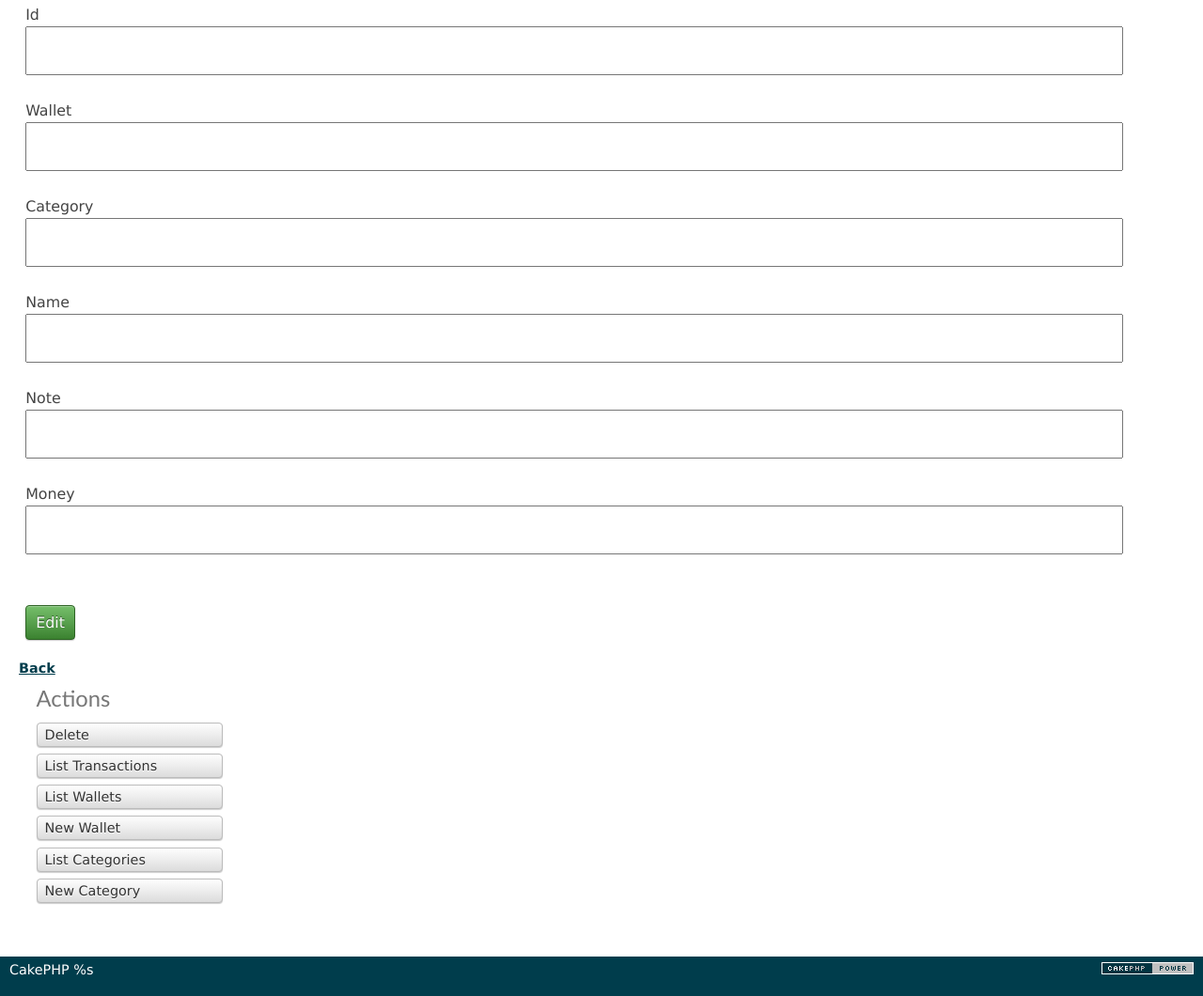
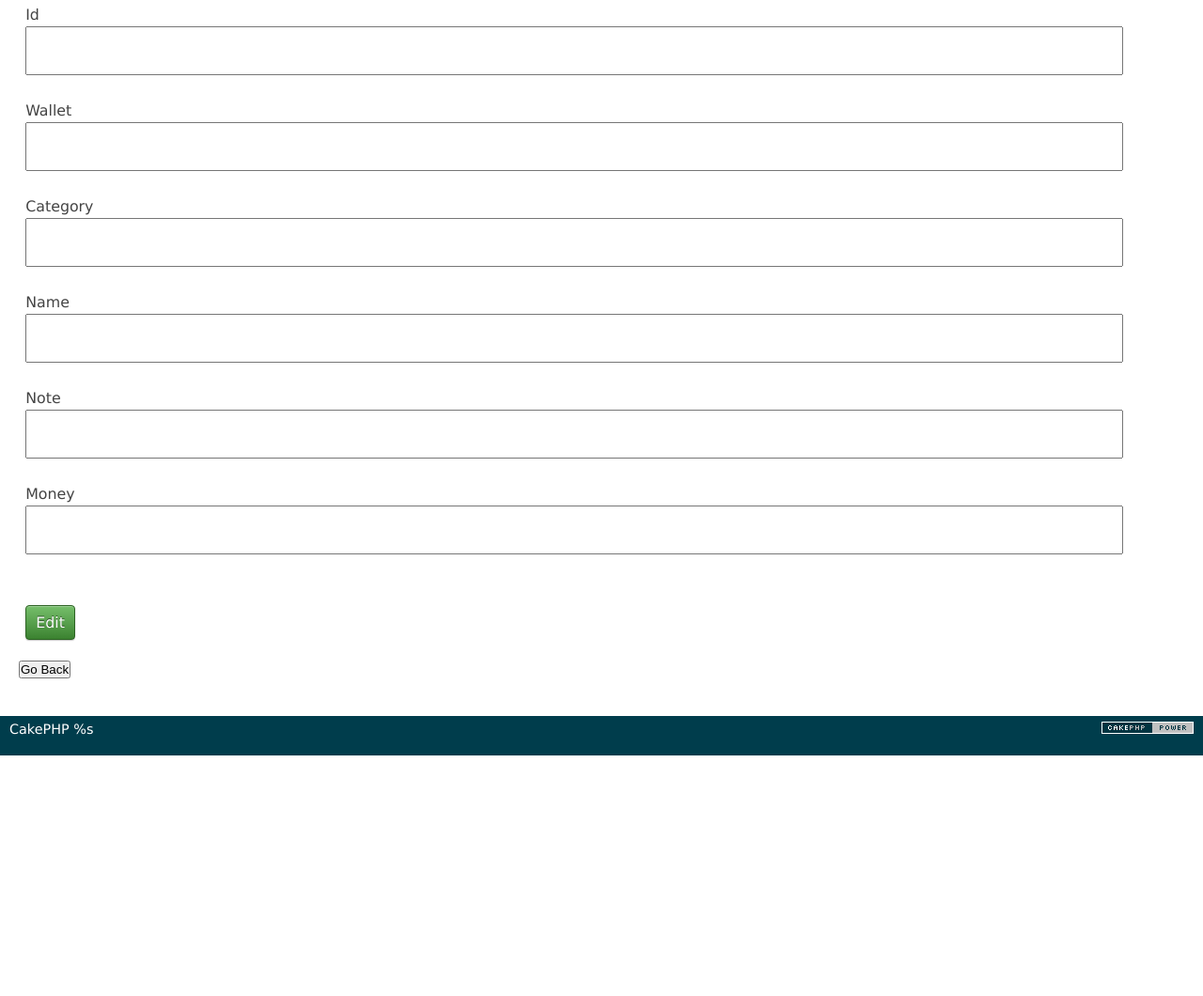
Before and after one commit to manhgd94/money-lover, a CakePHP app: the page made by app/View/Transactions/edit.ctp in a window 1280 px wide. Shown: the part 98-1158 px from the top of the page at 94% size. After the commit the page ends 902 px from the top, so only its background shows below. Run offline with PHP 8.4 and a stand-in for CakePHP, Linux system fonts and the light colour scheme; the template is opened without the code that fills it, so the values that code supplies are empty; form fields are guessed from the names that the template uses; some libraries are stand-ins or nearby versions.

Commit message:
change button go back

```diff
--- a/app/View/Categories/edit.ctp
+++ b/app/View/Categories/edit.ctp
@@ -25,7 +25,7 @@
     <br>
     <?php
       echo $this->Form->submit(__('Edit',true), array('class'=>'btn btn-success'));
-      echo $this->Html->link(__('Back'),   array('action' => 'index'), array('class' => 'btn btn-info'));
+      echo "<button class='btn btn-default' onclick='goBack()'>Go Back</button>";
       echo $this->Form->end();
     ?>
     </div>
--- a/app/View/Categories/view.ctp
+++ b/app/View/Categories/view.ctp
@@ -22,7 +22,7 @@
           <?php endif ?>
         </tr>
       </table>
-      <?php echo $this->Html->link(__('Back'),   array('action' => 'index'), array('class' => 'btn btn-info')); ?>
+      <?php echo "<button class='btn btn-default' onclick='goBack()'>Go Back</button>"; ?>
     </div>
   </div>
 </div>
--- a/app/View/Transactions/add.ctp
+++ b/app/View/Transactions/add.ctp
@@ -15,7 +15,7 @@
     <br>
     <?php
       echo $this->Form->submit(__('Create',true), array('class' => 'btn btn-success'));
-      echo $this->Html->link(__('Back'),   array('action' => 'index'), array('class' => 'btn btn-info'));
+      echo "<button class='btn btn-default' onclick='goBack()'>Go Back</button>";
       echo $this->Form->end();
     ?>
     </div>
--- a/app/View/Transactions/edit.ctp
+++ b/app/View/Transactions/edit.ctp
@@ -16,20 +16,9 @@
     <br>
     <?php
       echo $this->Form->submit(__('Edit',true), array('class'=>'btn btn-success'));
-      echo $this->Html->link(__('Back'),   array('action' => 'index'), array('class' => 'btn btn-info'));
+      echo "<button class='btn btn-default' onclick='goBack()'>Go Back</button>";
       echo $this->Form->end();
     ?>
     </div>
   </div>
 </div>
-<div class="actions">
-  <h3><?php echo __('Actions'); ?></h3>
-  <ul>
-    <li><?php echo $this->Form->postLink(__('Delete'), array('action' => 'delete', $this->Form->value('Transaction.id')), array('confirm' => __('Are you sure you want to delete # %s?', $this->Form->value('Transaction.id')))); ?></li>
-    <li><?php echo $this->Html->link(__('List Transactions'), array('action'     => 'index')); ?></li>
-    <li><?php echo $this->Html->link(__('List Wallets'),      array('controller' => 'wallets',    'action' => 'index')); ?> </li>
-    <li><?php echo $this->Html->link(__('New Wallet'),        array('controller' => 'wallets',    'action' => 'add')); ?> </li>
-    <li><?php echo $this->Html->link(__('List Categories'),   array('controller' => 'categories', 'action' => 'index')); ?> </li>
-    <li><?php echo $this->Html->link(__('New Category'),      array('controller' => 'categories', 'action' => 'add')); ?> </li>
-  </ul>
-</div>
--- a/app/View/Transactions/view.ctp
+++ b/app/View/Transactions/view.ctp
@@ -34,7 +34,7 @@
           <td><?php echo h($transaction['Transaction']['modified']); ?></td>
         </tr>
       </table>
-      <?php echo $this->Html->link(__('Back'),   array('action' => 'index'), array('class' => 'btn btn-info')); ?>
+      <?php echo "<button class='btn btn-default' onclick='goBack()'>Go Back</button>"; ?>
     </div>
   </div>
 </div>
--- a/app/View/Users/add.ctp
+++ b/app/View/Users/add.ctp
@@ -21,7 +21,7 @@
         <br>
         <?php
           echo $this->Form->submit(__('Create',true), array('class' => 'btn btn-success'));
-          echo $this->Html->link(__('Back'),   array('action' => 'index'), array('class' => 'btn btn-info'));
+          echo "<button class='btn btn-default' onclick='goBack()'>Go Back</button>";
           echo $this->Form->end();
         ?>
       </div>
--- a/app/View/Users/edit.ctp
+++ b/app/View/Users/edit.ctp
@@ -26,7 +26,7 @@
         <br>
         <?php
           echo $this->Form->submit(__('Edit',true), array('class'=>'btn btn-success'));
-          echo $this->Html->link(__('Back'),   array('action' => 'index'), array('class' => 'btn btn-info'));
+          echo "<button class='btn btn-default' onclick='goBack()'>Go Back</button>";
           echo $this->Form->end();
         ?>
       </div>
--- a/app/View/Users/view.ctp
+++ b/app/View/Users/view.ctp
@@ -23,7 +23,7 @@
           echo h($user['User']['email'])."<br>";
           echo "<label>Ngày tạo</label><br>";
           echo h($user['User']['created'])."<br>";
-          echo $this->Html->link(__('Back'),   array('action' => 'index'), array('class' => 'btn btn-info'));
+          echo "<button class='btn btn-default' onclick='goBack()'>Go Back</button>";
         ?>
       </div>
     </div>
--- a/app/View/Wallets/add.ctp
+++ b/app/View/Wallets/add.ctp
@@ -12,7 +12,7 @@
     <br>
     <?php
       echo $this->Form->submit(__('Create',true), array('class'=>'btn btn-success'));
-      echo $this->Html->link(__('Back'),   array('action' => 'index'), array('class' => 'btn btn-info'));
+      echo "<button class='btn btn-default' onclick='goBack()'>Go Back</button>";
       echo $this->Form->end();
     ?>
     </div>
--- a/app/View/Wallets/edit.ctp
+++ b/app/View/Wallets/edit.ctp
@@ -13,7 +13,7 @@
     <br>
     <?php
       echo $this->Form->submit(__('Edit',true), array('class'=>'btn btn-success'));
-      echo $this->Html->link(__('Back'),   array('action' => 'index'), array('class' => 'btn btn-info'));
+      echo "<button class='btn btn-default' onclick='goBack()'>Go Back</button>";
       echo $this->Form->end();
     ?>
     </div>
--- a/app/View/Wallets/view.ctp
+++ b/app/View/Wallets/view.ctp
@@ -30,7 +30,7 @@
           <td><?php echo $this->App->adddotstring(h($wallet['Wallet']['income'])); ?></td>
         </tr>
       </table>
-      <?php echo $this->Html->link(__('Back'),   array('action' => 'index'), array('class' => 'btn btn-info')); ?>
+      <?php echo "<button class='btn btn-default' onclick='goBack()'>Go Back</button>"; ?>
     </div>
   </div>
 </div>
```
Also changed, not shown: app/View/Categories/add.ctp (+1 -9 lines).
